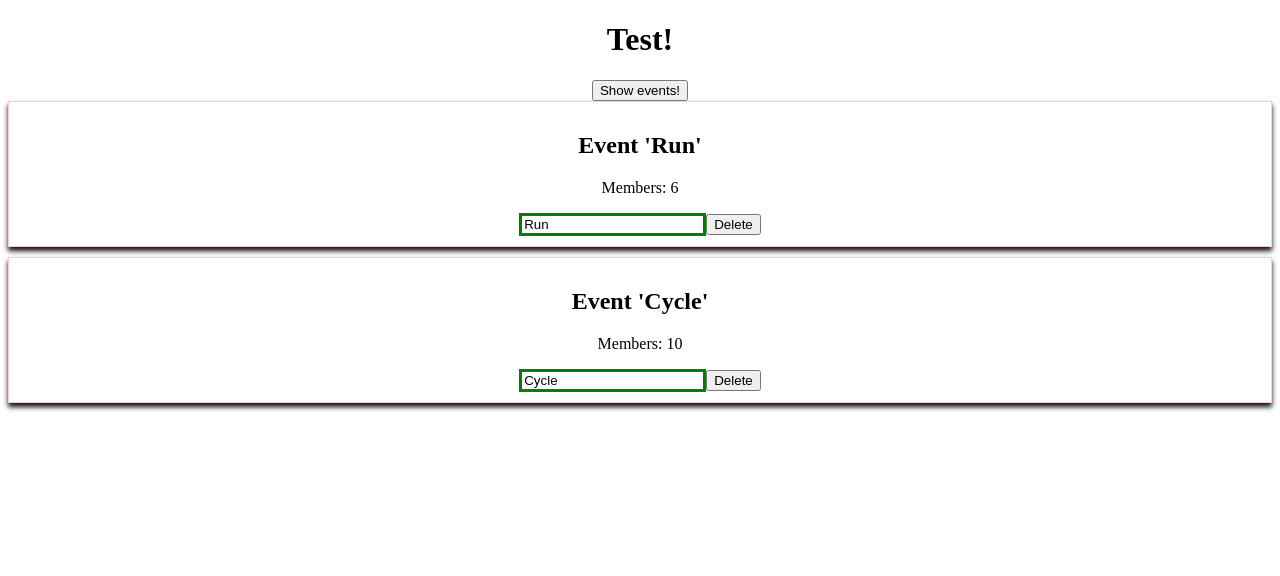
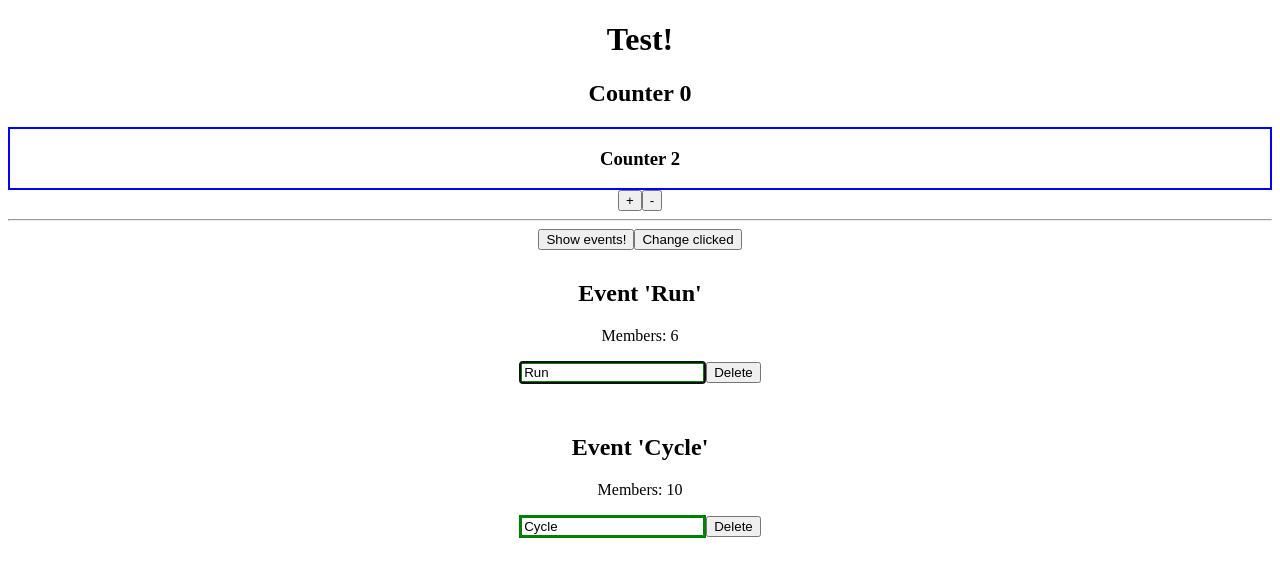
Before and after one commit to Skaper777/lets-go-react, a React (Create React App) app: page / in a window 1280 px wide. Both pictures are taken after a click on the button "Show events!". Shown: the top 576 px of the page. Built offline with nearby package versions, Linux system fonts and the light colour scheme.

Commit message:
feat: :white_check_mark: all react components theory

```diff
--- a/package.json
+++ b/package.json
@@ -7,6 +7,7 @@
     "@testing-library/react": "^12.1.4",
     "@testing-library/user-event": "^13.5.0",
     "node-sass": "^7.0.1",
+    "prop-types": "^15.8.1",
     "react": "^18.0.0",
     "react-dom": "^18.0.0",
     "react-scripts": "5.0.0",
--- a/src/App.js
+++ b/src/App.js
@@ -1,6 +1,10 @@
-import {Component} from 'react'
+import React, {Component} from 'react'
 import './App.scss';
 import Event from './Event/Event'
+import Counter from './Counter/Counter'
+import ErrorBoundary from './ErrorBoundary/ErrorBoundary'
+
+export const ClickedContext = React.createContext(false)
 
 class App extends Component {
   constructor(props) {
@@ -18,7 +22,8 @@ class App extends Component {
          }
       ],
       pageTitle: "Hello, Let 's Go!",
-      showEvents: false
+      showEvents: false,
+      clicked: false
     }
   }
 
@@ -55,13 +60,15 @@ class App extends Component {
 
     if (this.state.showEvents) events = this.state.events.map((event, index) => {
       return (
+        <ErrorBoundary key={index}>
           <Event
-          key={index}
             name={event.name}
             members={event.members}
+            index={index}
             onChangeName={e => this.changeNameHandler(e.target.value, index)}
             onDelete={this.deleteHandler.bind(this, index)}
           />
+        </ErrorBoundary>
       )
     })
 
@@ -70,9 +77,17 @@ class App extends Component {
         {/* <h1>{this.state.pageTitle}</h1> */}
         <h1>{this.props.title}</h1>
 
+        <ClickedContext.Provider value={this.state.clicked}>
+          <Counter/>
+        </ClickedContext.Provider>
+
+        <hr/>
+
         <button
           onClick={this.toggleEventsHandler}>
             Show events!</button>
+
+        <button onClick={() => this.setState({clicked: true})}>Change clicked</button>
 
         { events }
       </div>
--- /dev/null
+++ b/src/Counter/Counter.js
@@ -0,0 +1,46 @@
+import React from 'react'
+import Counter2 from './Counter2'
+
+class Counter extends React.Component {
+    state = {
+        count: 0
+    }
+
+    addCount = () => {
+        // this.setState({
+        //     count: this.state.count + 1
+        // })
+
+        this.setState((prevState) => {
+          return {
+            count: prevState.count + 1
+          }
+        })
+    }
+
+    removeCount = () => {
+        this.setState({
+            count: this.state.count - 1
+        })
+    }
+
+    render() {
+        return (
+            <>
+                <h2>Counter {this.state.count}</h2>
+                <Counter2/>
+                <button onClick={this.addCount}>+</button>
+                <button onClick={this.removeCount}>-</button>
+            </>
+        )
+        // return [
+
+        //       <h2>Counter {this.state.count}</h2>,
+        //       <button onClick={this.addCount}>+</button>,
+        //       <button onClick={this.removeCount}>-</button>,
+
+        // ]
+    }
+}
+
+export default Counter
--- /dev/null
+++ b/src/Counter/Counter2.js
@@ -0,0 +1,12 @@
+import { ClickedContext } from "../App"
+
+export default props => {
+    return (
+        <div style={{border: '2px solid blue'}}>
+            <h3>Counter 2</h3>
+            <ClickedContext.Consumer>
+                {clicked => clicked ? <p>Clicked</p> : null}
+            </ClickedContext.Consumer>
+        </div>
+    )
+}
--- /dev/null
+++ b/src/ErrorBoundary/ErrorBoundary.js
@@ -0,0 +1,21 @@
+import React from 'react'
+
+export default class ErrorBoundary extends React.Component {
+  state = {
+    hasError: false
+  }
+
+  componentDidCatch(error, info) {
+    this.setState({hasError: true})
+  }
+
+  render() {
+    if (this.state.hasError) {
+      return (
+        <h1 style={{color: 'red'}}>Error!!</h1>
+      )
+    }
+
+    return this.props.children
+  }
+}
--- a/src/Event/Event.js
+++ b/src/Event/Event.js
@@ -1,32 +1,48 @@
 import React from 'react'
 import classes from './Event.module.scss'
+import withClass from '../hoc/withClass'
+import PropTypes from 'prop-types'
 
 class Event extends React.Component {
+  constructor(props) {
+    super(props)
+
+    this.inputRef = React.createRef()
+  }
+
+  componentDidMount() {
+    if (this.props.index === 0) this.inputRef.current.focus()
+  }
+
   render() {
     const inputClasses = [classes.input]
 
     if (this.props.name.length) inputClasses.push(classes['input--green'])
     else inputClasses.push(classes['input--red'])
 
-    const style = {
-      border: '1px solid #fcc',
-      boxShadow: '0 4px 5px 0 rgba(0, 0, 0, .94)'
-    }
-
     return (
-      <div className={classes.Event} style={style}>
+      <React.Fragment>
         <h2>Event '{this.props.name}'</h2>
         <p>Members: {this.props.members}</p>
         <input
+          ref={this.inputRef}
           className={inputClasses.join(' ')}
           type="text"
           onChange={this.props.onChangeName}
           value={this.props.name}
         />
         <button onClick={this.props.onDelete}>Delete</button>
-      </div>
+      </React.Fragment>
     )
   }
 }
 
-export default Event
+Event.propTypes = {
+  name: PropTypes.string.isRequired,
+  members: PropTypes.number,
+  index: PropTypes.number,
+  onChangeName: PropTypes.func,
+  onDelete: PropTypes.func
+}
+
+export default withClass(Event, classes.Event)
--- /dev/null
+++ b/src/hoc/withClass.js
@@ -0,0 +1,11 @@
+const withClass = (Component, className) => {
+  return props => {
+    return (
+      <div className={className}>
+        <Component {...props} />
+      </div>
+    )
+  }
+}
+
+export default withClass
```
Also changed, not shown: 1 other file (tests, documents, lock files or other folders). Lines whose indentation alone changed are shown as unchanged.
